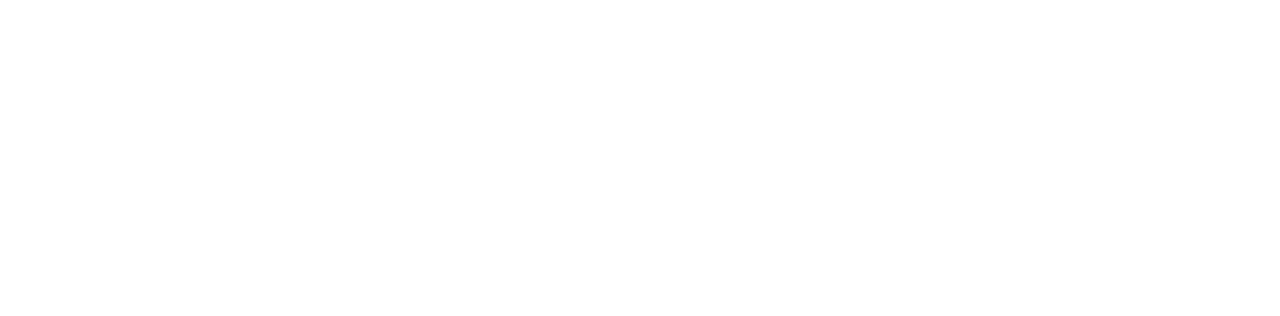
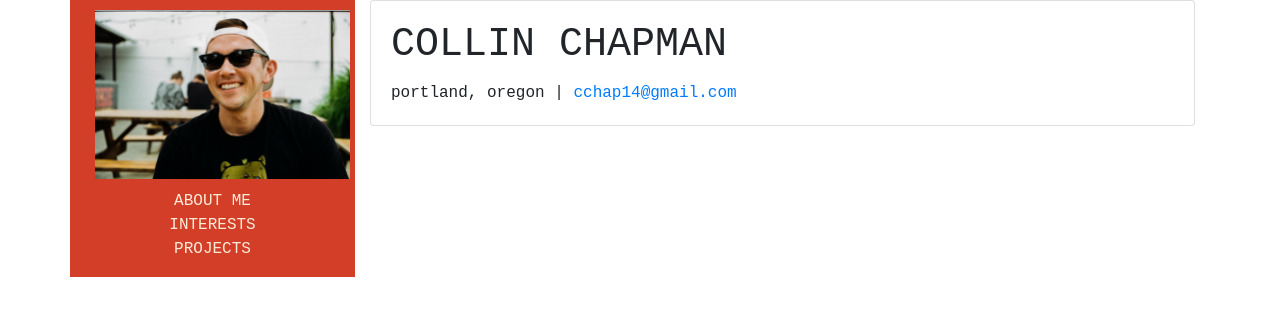
Before and after one commit to colchapm/Portfolio-Page, a plain HTML site: page index.html in a window 1280 px wide. Drawn offline with Linux system fonts and the light colour scheme.

Commit message:
add images and columns to front page

```diff
--- a/css/styles.css
+++ b/css/styles.css
@@ -0,0 +1,28 @@
+.cover-photo {
+  width: 100%;
+  margin: 10px;
+  height: auto;
+  display: block;
+  align-items: center;
+  float: left;
+}
+
+.col-lg-3 {
+  background-color: #d33e28;
+  color: antiquewhite;
+}
+
+.sidebar-text {
+  text-align: center;
+  font-family: 'Courier New', Courier, monospace;
+}
+
+.card-title {
+  font-family: 'Courier New', Courier, monospace;
+  font-weight: 500;
+}
+
+.card-text {
+  font-family: 'Courier New', Courier, monospace;
+  font-weight: 500;
+}
--- a/index.html
+++ b/index.html
@@ -1,9 +1,37 @@
-<!DOCTYPE>
+<!DOCTYPE html>
 <html lang="en-US">
 <head>
   <title>My Portfolio Page</title>
   <link href="css/bootstrap.css" rel="stylesheet" type="text/css">
   <link href="css/styles.css" rel="stylesheet" type="text/css">
 </head>
+<body>
+  <div class="container">
+    <div class="row">
+      <div class="col-lg-3">
+        <img src="img/me.jpg" class="cover-photo">
+        <div class="sidebar-text">
+          <p>
+            ABOUT ME
+            <br>
+            INTERESTS
+            <br>
+            PROJECTS
+          </p>
+        </div>
+      </div>
+      <div class="col-lg-9">
+      <div class="card">
+        <div class="card-body">
+          <h1 class="card-title">COLLIN CHAPMAN</h1>
+          <div class="card-text">
+            portland, oregon | <a href="mailto: cchap14@gmail.com">cchap14@gmail.com</a>
+          </div>
+        </div>
+      </div>
+      </div>
 
+    </div>
+  </div>
+</body>
 </html>
```
Also changed, not shown: img/me.jpg (added).
